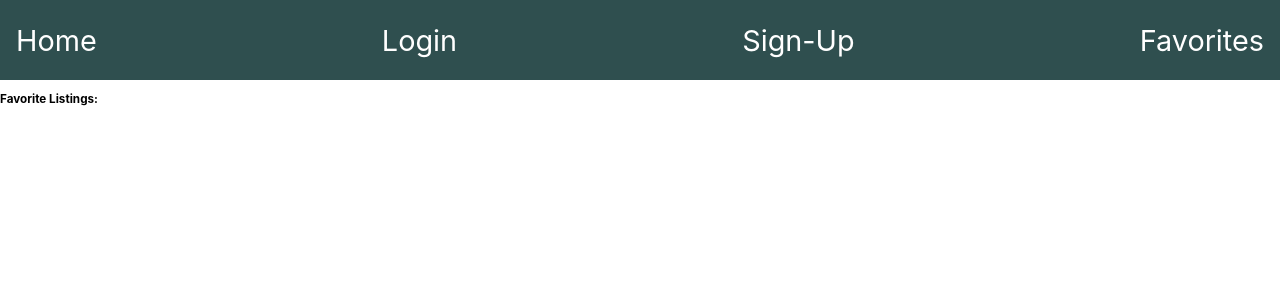
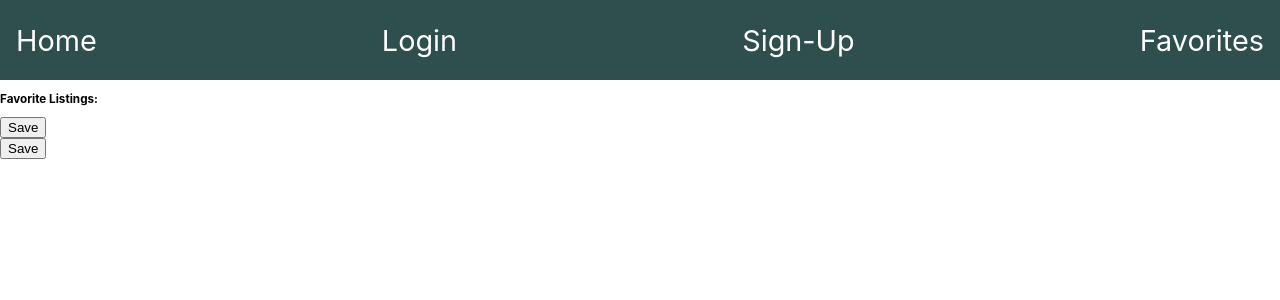
Before and after one commit to RV-camping-Airbnb/Frontend, a React (Create React App) app: page /favorites in a window 1280 px wide. Shown: the top 300 px of the page. Built offline with nearby package versions, Linux system fonts and the light colour scheme.

Commit message:
The code to handle the save click is in place.

```diff
--- a/src/components/Favorites.js
+++ b/src/components/Favorites.js
@@ -1,12 +1,24 @@
-import React from 'react';
+import React, { useState } from 'react';
 
-const Favorites = props => (
+const Favorites = (props) => {
+  const [listing, setListing] = useState();
+
+  const saveListing = () => {
+    const addToFavoritesList = props.addToFavoritesList;
+    addToFavoritesList(listing)
+  }
+
+  return (
     <div className="saved-list">
       <h3>Favorite Listings:</h3>
       {props.favoriteList.map(listing => (
+        <div>
           <span className="saved-listing">{listing.title}</span>
+          <button className="save-button" onClick={() => saveListing()}>Save</button>
+        </div>
       ))}
     </div>
   );
+}
 
 export default Favorites;
```
Lines whose indentation alone changed are shown as unchanged.
